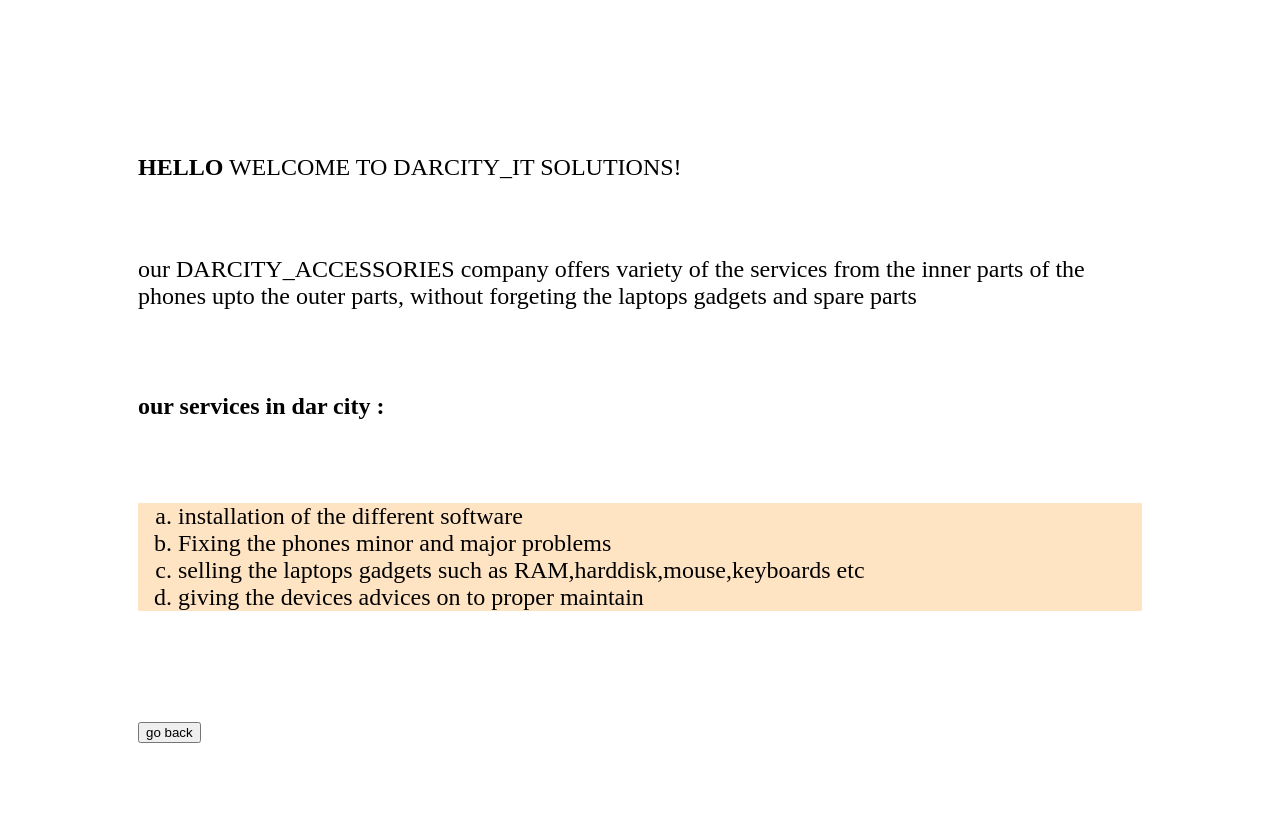
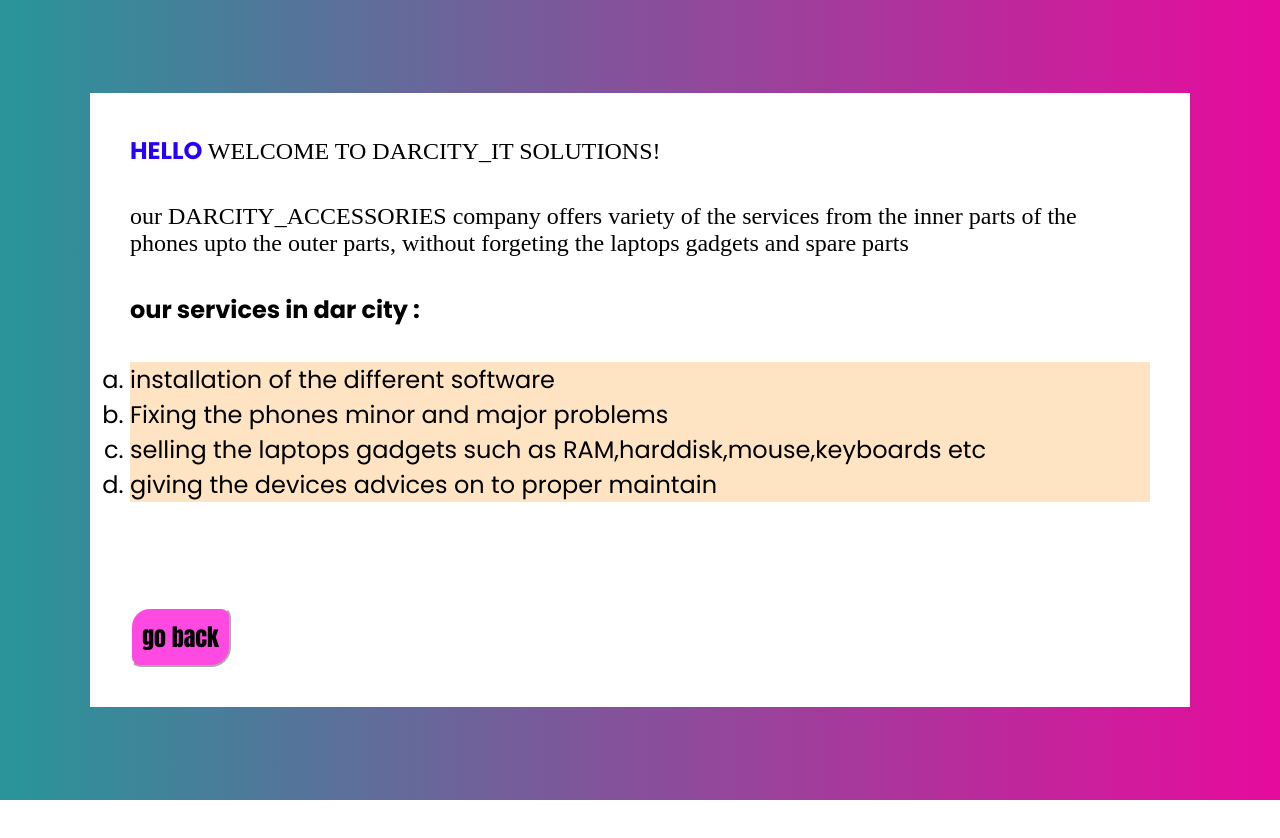
Before and after one commit to Ronnieclassic/Sample, a plain HTML site: page our services.html in a window 1280 px wide. After the commit the page ends 800 px from the top, so only its background shows below. Drawn offline with Linux system fonts and the light colour scheme.

Commit message:
Update our services.html

```diff
--- a/our services.html
+++ b/our services.html
@@ -5,7 +5,7 @@
         <meta http-equiv="X-UA-Compatible" content="IE=edge">
         <meta name="viewport" content="width=device-width, initial-scale=1.0">
         <title>our services</title>
-        <link rel="stylesheet" href="styles\page.css">
+        <link rel="stylesheet" href="page.css">
     </head>
     <body>
         <div style="background-color: white; padding: 40px; margin: 90px;font-size: x-large;" align="marginLeft">
```
